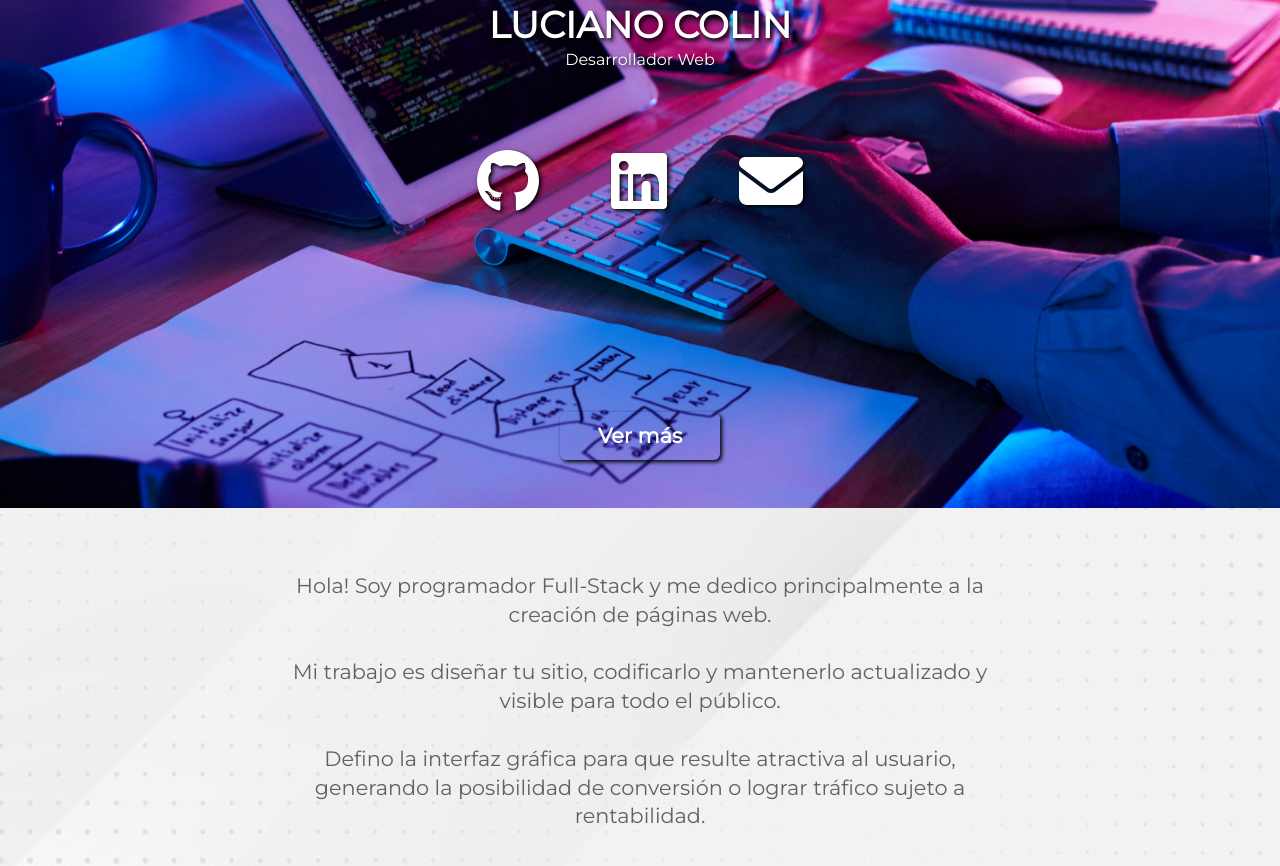
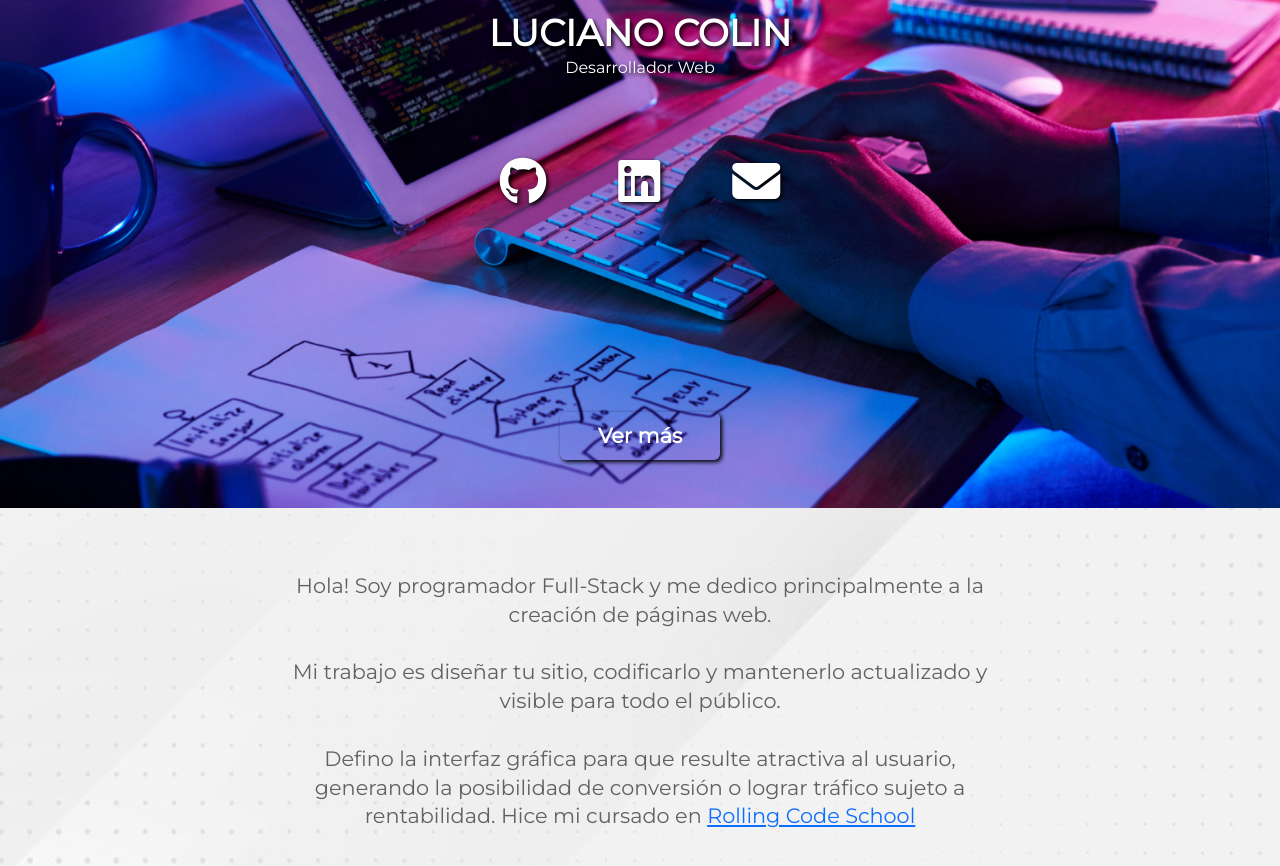
Before and after one commit to lucianocolin/portfolio, a plain HTML site: page index.html in a window 1280 px wide. Shown: the part 292-1158 px from the top of the page. Drawn offline with nearby package versions, Linux system fonts and the light colour scheme.

Commit message:
where i studied added

```diff
--- a/css/styles.css
+++ b/css/styles.css
@@ -51,7 +51,7 @@ header h4{
 
 .icons-container a i{
   margin-bottom: 2rem;
-  font-size: 4rem;
+  font-size: 3rem;
   text-shadow: 2px 2px 4px black;
 }
 
--- a/index.html
+++ b/index.html
@@ -38,6 +38,7 @@
       actualizado y visible para todo el público. <br> <br>
       Defino la interfaz gráfica para que resulte atractiva al usuario,
        generando la posibilidad de conversión o lograr tráfico sujeto a rentabilidad.
+       Hice mi cursado en <a href="https://rollingcodeschool.com/">Rolling Code School</a>
     </p>
     </section>
     <!-- div class="divisor"></div> -->
@@ -96,7 +97,7 @@
             <p class="card-text">
               Página institucional para la consultora política líder en el NOA
             </p>
-            <a href="https://dattalab.netlify.app/" class="btn">Abrir página</a>
+            <a href="https://dattalab.netlify.app/" target="_blank" class="btn">Abrir página</a>
           </div>
         </div>
 
```
